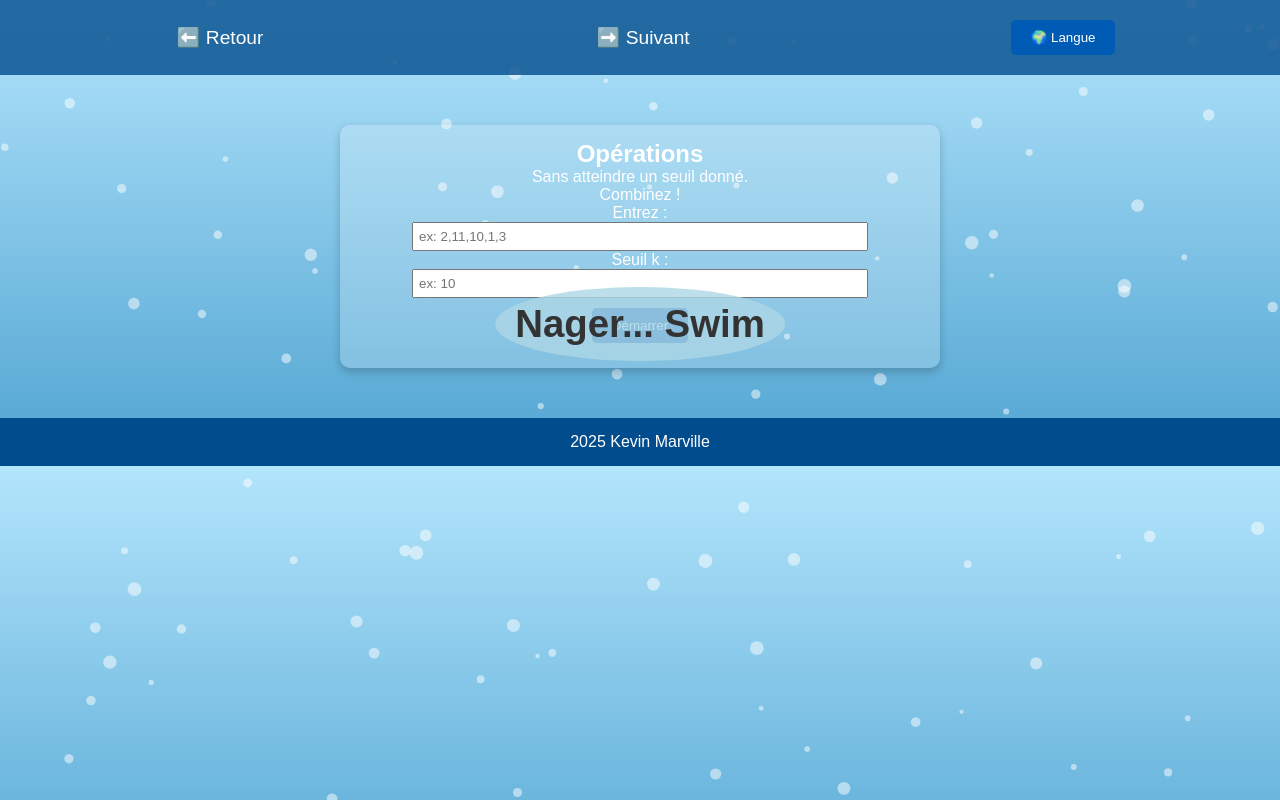
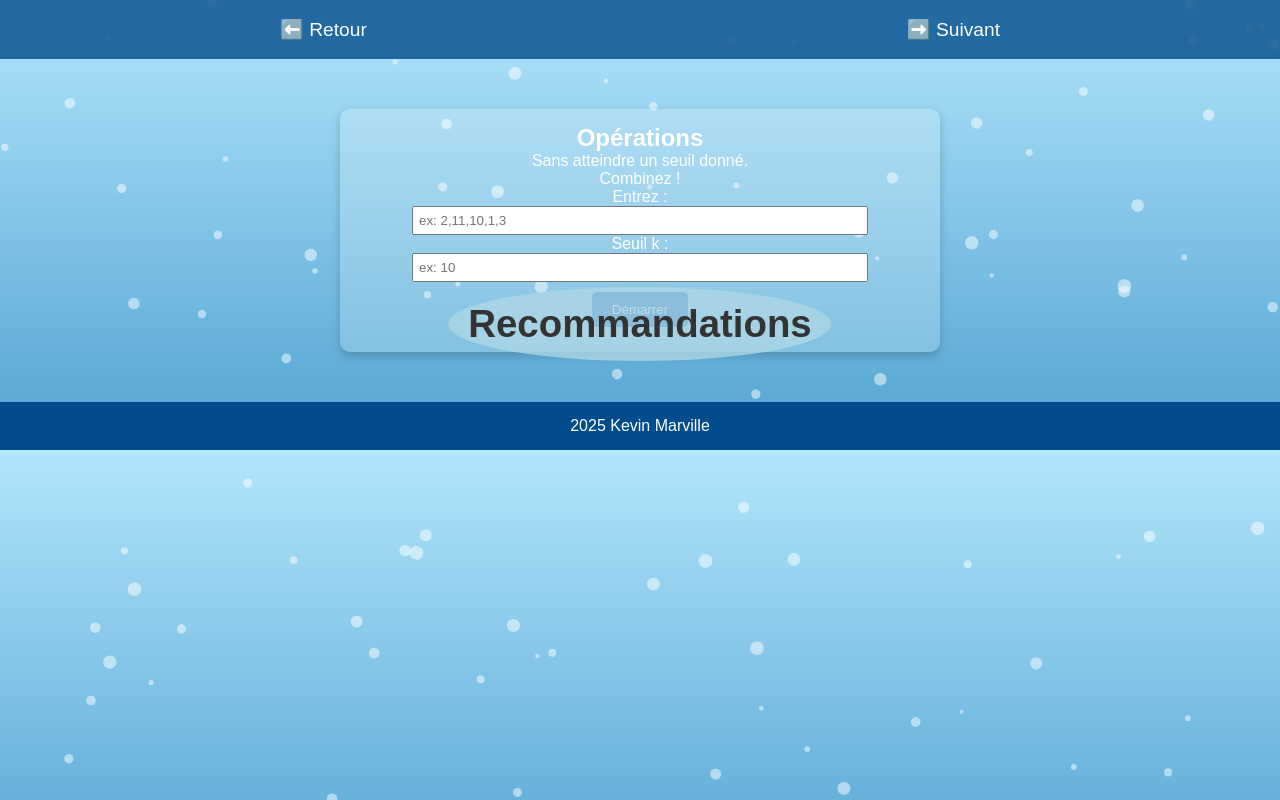
Before and after one commit to Kvnbbg/suivi-table-ronde, a plain HTML site: page waterRoom.html in a window 1280 px wide. Drawn offline with Linux system fonts and the light colour scheme.

Commit message:
Update waterRoom.html

```diff
--- a/waterRoom.html
+++ b/waterRoom.html
@@ -95,8 +95,8 @@
     <nav class="navbar">
         <a href="index.html" class="nav-link">⬅️ Retour</a>
         <a href="bubbleRoom.html" class="nav-link">➡️ Suivant</a>
-        <button id="toggle-lang" class="file-btn" onclick="toggleLanguage()">🌍 Langue</button>
-    </nav>
+        <!-- <button id="toggle-lang" class="file-btn" onclick="toggleLanguage()">🌍 Langue</button>
+    --> </nav>
 
     <header>
          <h1> <a href="piscine.html" id="floatingBubble" style="
@@ -111,7 +111,7 @@
         color: #333;
         transition: transform 0.3s ease, background 0.3s ease;
     ">
-     Nager... Swim
+     Recommandations
     </a>
 
     <script>
```
